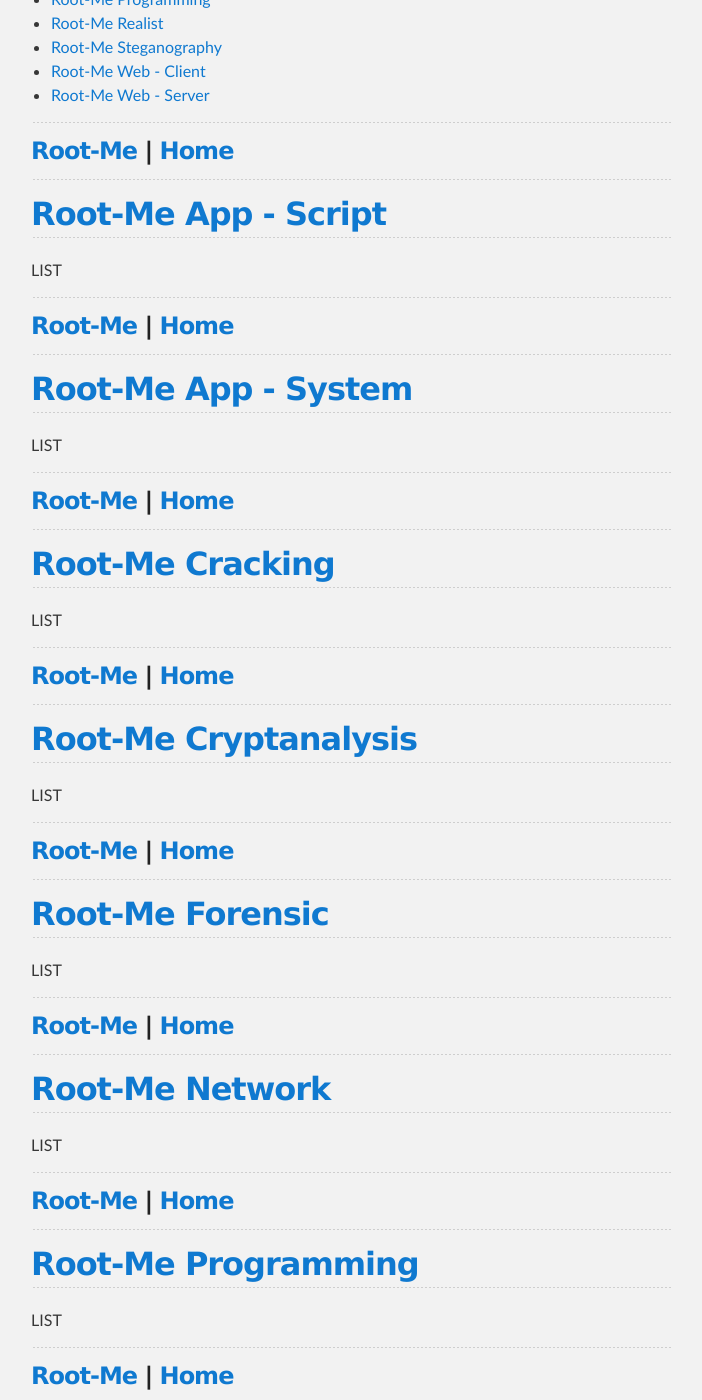
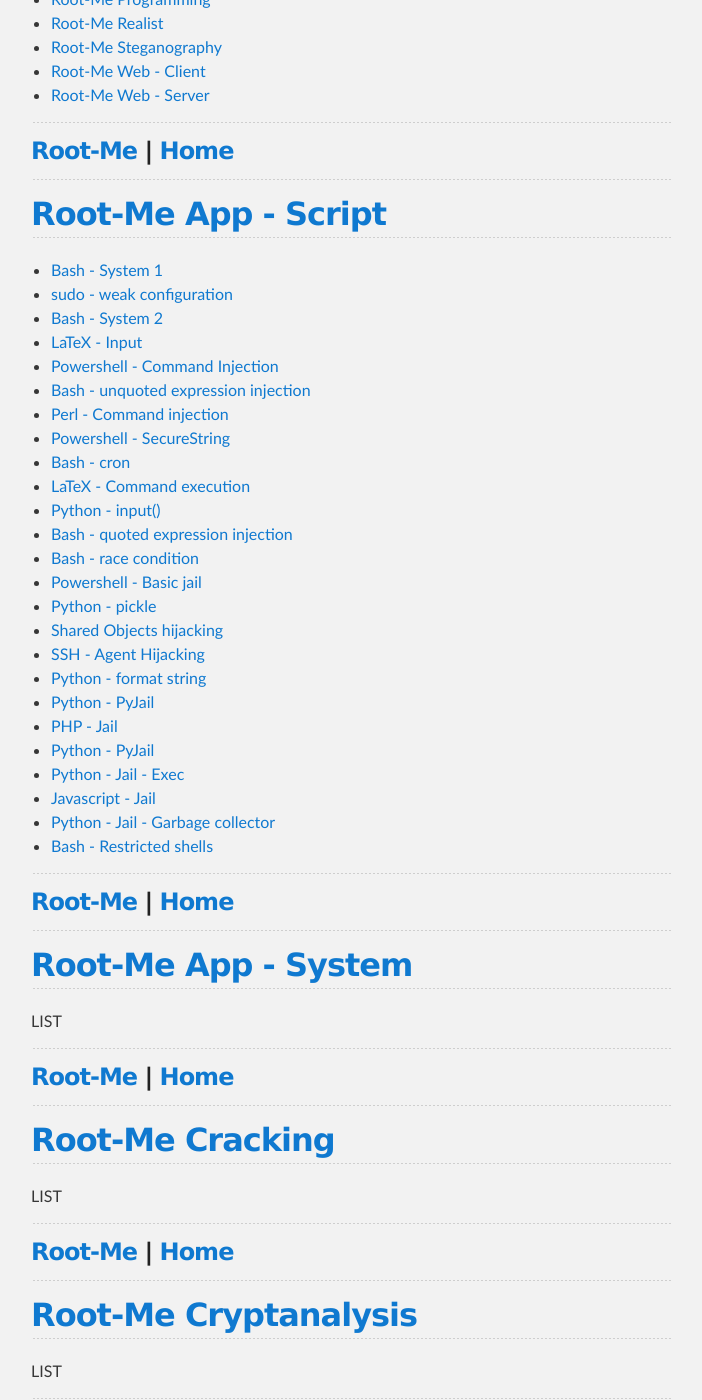
Before and after one commit to djm89uk/djm89uk.github.io, a Jekyll site: the page built from rootme.md, in a window 1280 px wide and 1400 px high, scrolled down 636 px. Shown: the whole window, without its empty margins (289-991 px from the left). Built offline with Jekyll 4.4.1, drawn with Linux system fonts in a browser that asks for light colours; our own code applies the rules of GitHub Pages for plain Markdown files.

Commit message:
Update rootme.md

```diff
--- a/rootme.md
+++ b/rootme.md
@@ -23,7 +23,31 @@ Root-Me is a non-profit organization which goal is to promote the spread of know
 
 ## [Root-Me App - Script](./rootme_ascr.md)
 
-LIST
+- [Bash - System 1](./rootme_ascr#bash-system-1)
+- [sudo - weak configuration](./rootme_ascr#sudo-weak-configuration)
+- [Bash - System 2](./rootme_ascr#bash-system-2)
+- [LaTeX - Input](./rootme_ascr#latex-input)
+- [Powershell - Command Injection](./rootme_ascr#powershell-command-injection)
+- [Bash - unquoted expression injection](./rootme_ascr#bash-unquoted-expression-injection)
+- [Perl - Command injection](./rootme_ascr#perl-command-injection)
+- [Powershell - SecureString](./rootme_ascr#powershell-securestring)
+- [Bash - cron](./rootme_ascr#bash-cron)
+- [LaTeX - Command execution](./rootme_ascr#latex-command-execution)
+- [Python - input()](./rootme_ascr#python-input)
+- [Bash - quoted expression injection](./rootme_ascr#bash-quoted-expression)
+- [Bash - race condition](./rootme_ascr#bash-race-condition)
+- [Powershell - Basic jail](./rootme_ascr#powershell-basic-jail)
+- [Python - pickle](./rootme_ascr#python-pickle)
+- [Shared Objects hijacking](./rootme_ascr#shared-objects-hijacking)
+- [SSH - Agent Hijacking](./rootme_ascr#ssh-agent-hijacking)
+- [Python - format string](./rootme_ascr#python-format-string)
+- [Python - PyJail](./rootme_ascr#python-pyjail-1)
+- [PHP - Jail](./rootme_ascr#php-jail)
+- [Python - PyJail](./rootme_ascr#python-pyjail-2)
+- [Python - Jail - Exec](./rootme_ascr#python-jail-exec)
+- [Javascript - Jail](./rootme_ascr#javascript-jail)
+- [Python - Jail - Garbage collector](./rootme_ascr#python-jail-garbage-collector)
+- [Bash - Restricted shells ](./rootme_ascr#bash-restricted-shells)
 
 ---
 
```
